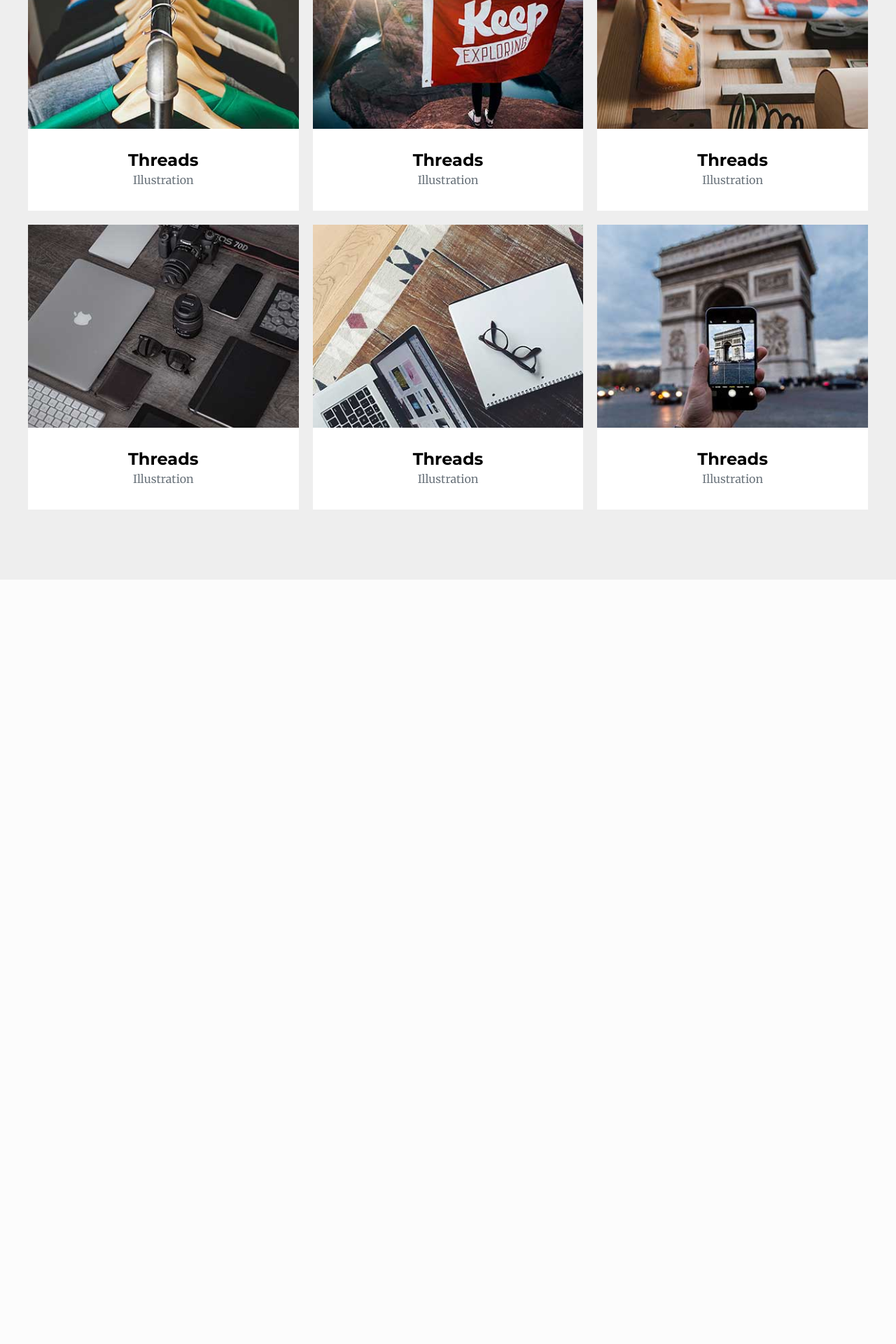
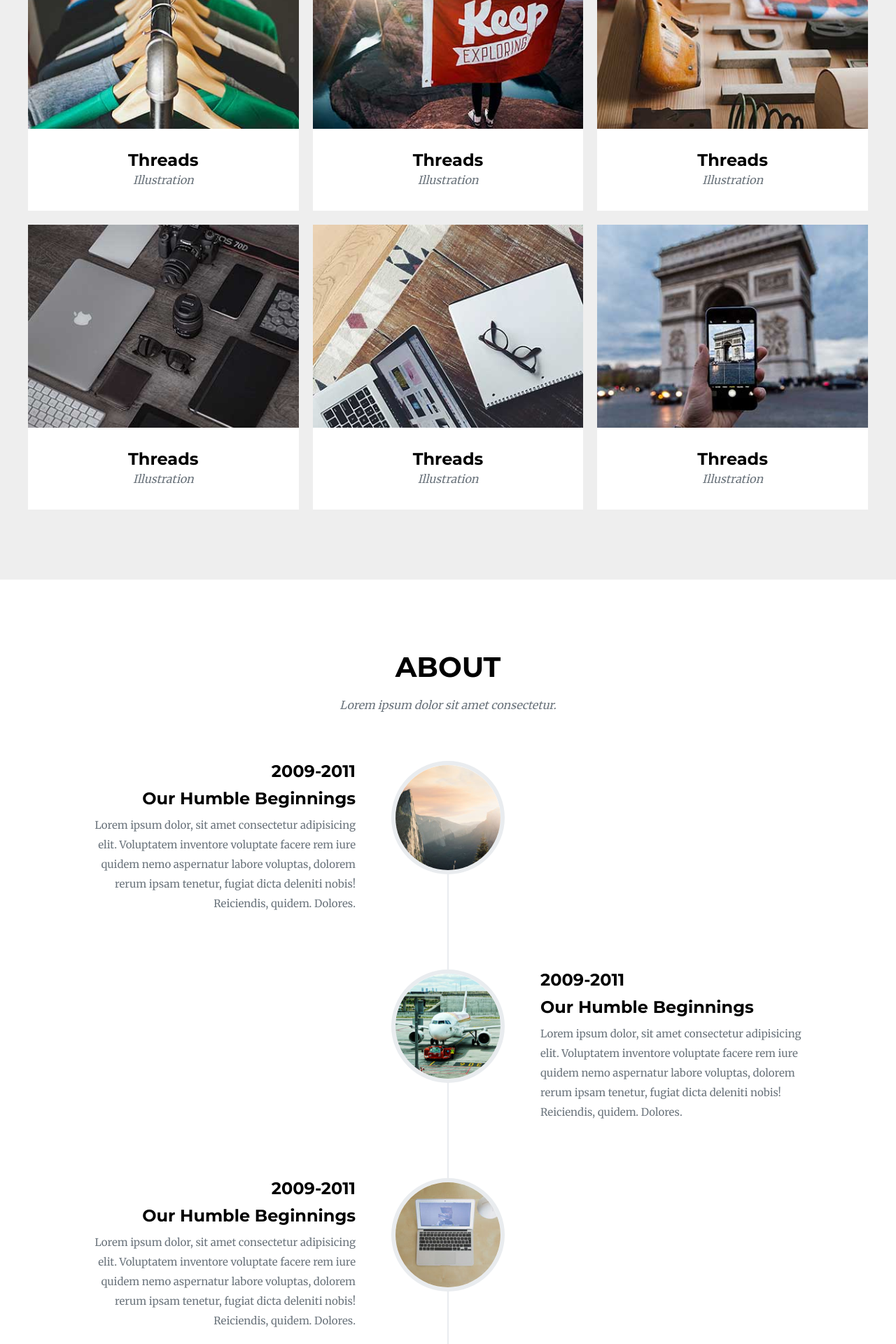
Before and after one commit to Manuel-GarCer/curso-desarrollo-web, a PHP site: page / in a window 1280 px wide. Shown: the part 1805-3725 px from the top of the page at 70% size. Before the commit the page ends 2633 px from the top, so only its background shows below. Run offline with PHP 8.4, Linux system fonts and the light colour scheme.

Commit message:
clase del 02/11/22

```diff
--- a/01 HTML y CSS/04 agencia/css/estilos.css
+++ b/01 HTML y CSS/04 agencia/css/estilos.css
@@ -80,6 +80,10 @@ font-family: 'Roboto Slab', serif;
 
 .text-center {
   text-align: center;
+}
+
+.text-italic {
+  font-style: italic;
 }
 
 .titulo-n2 {
@@ -391,4 +395,71 @@ font-family: 'Roboto Slab', serif;
   background-color: white;
 }
 
+.about__contenedor__timeline::before {
+  content: "";
+  width: 0.2rem;
+  height: 100%;
+  display: inline-block;
+  background-color: #e9ecef;
+  position: absolute;
+  left: 50%;
+  transform: translateX(-50%);
+}
+.about__contenedor__timeline {
+  position: relative;
+}
+.about__contenedor__timeline__item {
+  position: relative;
+}
+.about__contenedor__timeline__item__imgBox {
+  width: 15rem;
+  height: 15rem;
+  border: 6px solid #e9ecef;
+  border-radius: 50%;
+  overflow: hidden;
+  position: absolute;
+  left: 50%;
+  transform: translateX(-50%);
+}
+.about__contenedor__timeline__item__imgBox img {
+  width: 100%;
+}
+.about__contenedor__timeline__item__panel {
+  width: 33%;
+  padding-bottom: 8rem;
+}
+.about__contenedor__timeline__item__panel h3 {
+  margin-bottom: 1rem;
+}
+.about__contenedor__timeline__item__panel p {
+  font-size: 1.5rem;
+}
+.about__contenedor__timeline__item:nth-child(odd) .about__contenedor__timeline__item__panel {
+  text-align: right;
+  margin-left: 6%;
+}
+.about__contenedor__timeline__item:nth-child(even) {
+  display: flex;
+  justify-content: flex-end;
+}
+.about__contenedor__timeline__item:nth-child(even) .about__contenedor__timeline__item__panel {
+  margin-right: 6%;
+}
+.about__contenedor__timeline .lastItem {
+  height: 16.2rem;
+}
+.about__contenedor__timeline .lastItem div {
+  background-color: #ffc800;
+  display: flex;
+  justify-content: center;
+  align-items: center;
+}
+.about__contenedor__timeline .lastItem div p {
+  color: white;
+  font-family: "Montserrat", sans-serif;
+  font-size: 1.8rem;
+  text-align: center;
+  font-weight: 700;
+}
+
 /*# sourceMappingURL=estilos.css.map */
--- a/01 HTML y CSS/04 agencia/index.html
+++ b/01 HTML y CSS/04 agencia/index.html
@@ -77,7 +77,7 @@
                     </div>
                     <div class="portafolio__contenedor__box__item__data pt-3 pb-3">
                         <h3 class="titulo-n3 text-center">Threads</h3>
-                        <p class="resumen-n3 text-center">Illustration</p>
+                        <p class="resumen-n3 text-center text-italic">Illustration</p>
                     </div>
                 </article>
                 <article class="portafolio__contenedor__box__item">
@@ -89,7 +89,7 @@
                     </div>
                     <div class="portafolio__contenedor__box__item__data pt-3 pb-3">
                         <h3 class="titulo-n3 text-center">Threads</h3>
-                        <p class="resumen-n3 text-center">Illustration</p>
+                        <p class="resumen-n3 text-center text-italic">Illustration</p>
                     </div>
                 </article>
                 <article class="portafolio__contenedor__box__item">
@@ -101,7 +101,7 @@
                     </div>
                     <div class="portafolio__contenedor__box__item__data pt-3 pb-3">
                         <h3 class="titulo-n3 text-center">Threads</h3>
-                        <p class="resumen-n3 text-center">Illustration</p>
+                        <p class="resumen-n3 text-center text-italic">Illustration</p>
                     </div>
                 </article>
                 <article class="portafolio__contenedor__box__item">
@@ -113,7 +113,7 @@
                     </div>
                     <div class="portafolio__contenedor__box__item__data pt-3 pb-3">
                         <h3 class="titulo-n3 text-center">Threads</h3>
-                        <p class="resumen-n3 text-center">Illustration</p>
+                        <p class="resumen-n3 text-center text-italic">Illustration</p>
                     </div>
                 </article>
                 <article class="portafolio__contenedor__box__item">
@@ -125,7 +125,7 @@
                     </div>
                     <div class="portafolio__contenedor__box__item__data pt-3 pb-3">
                         <h3 class="titulo-n3 text-center">Threads</h3>
-                        <p class="resumen-n3 text-center">Illustration</p>
+                        <p class="resumen-n3 text-center text-italic">Illustration</p>
                     </div>
                 </article>
                 <article class="portafolio__contenedor__box__item">
@@ -137,10 +137,71 @@
                     </div>
                     <div class="portafolio__contenedor__box__item__data pt-3 pb-3">
                         <h3 class="titulo-n3 text-center">Threads</h3>
-                        <p class="resumen-n3 text-center">Illustration</p>
+                        <p class="resumen-n3 text-center text-italic ">Illustration</p>
                     </div>
                 </article>
             </div>
     </section>
+    <section class="about pt-10 pb-10">
+        <div class="about__contenedor contenedor">
+            <h2 class="titulo-n2 text-center">about</h2>
+            <p class="resumen-n2 text-center mt-2 mb-7">Lorem ipsum dolor sit amet consectetur.</p>
+            <ul class="about__contenedor__timeline">
+                <!-- before -->
+                <li class="about__contenedor__timeline__item">
+                    <div class="about__contenedor__timeline__item__imgBox">
+                        <img src="img/about/1.jpg" alt="">
+                    </div>
+                    <div class="about__contenedor__timeline__item__panel">
+                        <h3 class="titulo-n3">2009-2011</h3>
+                        <h3 class="titulo-n3">Our Humble Beginnings</h3>
+                        <p class="resumen-n3">Lorem ipsum dolor, sit amet consectetur adipisicing elit. Voluptatem inventore voluptate facere rem iure quidem nemo aspernatur labore voluptas, dolorem rerum ipsam tenetur, fugiat dicta deleniti nobis! Reiciendis, quidem. Dolores.</p>
+                    </div>
+                </li>
+                <li class="about__contenedor__timeline__item">
+                    <div class="about__contenedor__timeline__item__imgBox">
+                        <img src="img/about/2.jpg" alt="">
+                    </div>
+                    <div class="about__contenedor__timeline__item__panel">
+                        <h3 class="titulo-n3">2009-2011</h3>
+                        <h3 class="titulo-n3">Our Humble Beginnings</h3>
+                        <p class="resumen-n3">Lorem ipsum dolor, sit amet consectetur adipisicing elit. Voluptatem inventore voluptate facere rem iure quidem nemo aspernatur labore voluptas, dolorem rerum ipsam tenetur, fugiat dicta deleniti nobis! Reiciendis, quidem. Dolores.</p>
+                    </div>
+                </li>
+                <li class="about__contenedor__timeline__item">
+                    <div class="about__contenedor__timeline__item__imgBox">
+                        <img src="img/about/3.jpg" alt="">
+                    </div>
+                    <div class="about__contenedor__timeline__item__panel">
+                        <h3 class="titulo-n3">2009-2011</h3>
+                        <h3 class="titulo-n3">Our Humble Beginnings</h3>
+                        <p class="resumen-n3">Lorem ipsum dolor, sit amet consectetur adipisicing elit. Voluptatem inventore voluptate facere rem iure quidem nemo aspernatur labore voluptas, dolorem rerum ipsam tenetur, fugiat dicta deleniti nobis! Reiciendis, quidem. Dolores.</p>
+                    </div>
+                </li>
+                <li class="about__contenedor__timeline__item">
+                    <div class="about__contenedor__timeline__item__imgBox">
+                        <img src="img/about/4.jpg" alt="">
+                    </div>
+                    <div class="about__contenedor__timeline__item__panel">
+                        <h3 class="titulo-n3">2009-2011</h3>
+                        <h3 class="titulo-n3">Our Humble Beginnings</h3>
+                        <p class="resumen-n3">Lorem ipsum dolor, sit amet consectetur adipisicing elit. Voluptatem inventore voluptate facere rem iure quidem nemo aspernatur labore voluptas, dolorem rerum ipsam tenetur, fugiat dicta deleniti nobis! Reiciendis, quidem. Dolores.</p>
+                    </div>
+                </li>
+                <li class="about__contenedor__timeline__item lastItem">
+                    <div class="about__contenedor__timeline__item__imgBox">
+                        <p>Se Parte de Nuestra Historia</p>
+                    </div>
+                </li>
+                <!-- after -->
+            </ul>
+        </div>
+    </section>
+    <section class="equipo pt-10 pb-10">
+        <div class="equipo__contenedor contenedor">
+            <h2 class="titulo-n2 text-center">equipo</h2>
+            <p class="resumen-n2 text-center mt-2 mb-7">Lorem ipsum dolor sit amet consectetur.</p>
+        </div>
+    </section>
 </body>
 </html>
--- a/01 HTML y CSS/04 agencia/sass/base/_constantes.scss
+++ b/01 HTML y CSS/04 agencia/sass/base/_constantes.scss
@@ -47,6 +47,9 @@ $font-roboto: 'Roboto Slab', serif;
 }
 .text-center{
     text-align: center;
+}
+.text-italic{
+    font-style: italic;
 }
 .titulo-n2{ //titulo nivel 2 por h2
    font-family: $font-mont;
--- a/01 HTML y CSS/04 agencia/sass/main.scss
+++ b/01 HTML y CSS/04 agencia/sass/main.scss
@@ -5,3 +5,4 @@
 @import "modules/portada";
 @import "modules/servicios";
 @import "modules/portafolio";
+@import "modules/about";
```
Also changed, not shown: 01 HTML y CSS/04 agencia/sass/modules/_about.scss (added, +79 -0 lines), 1 other file.
